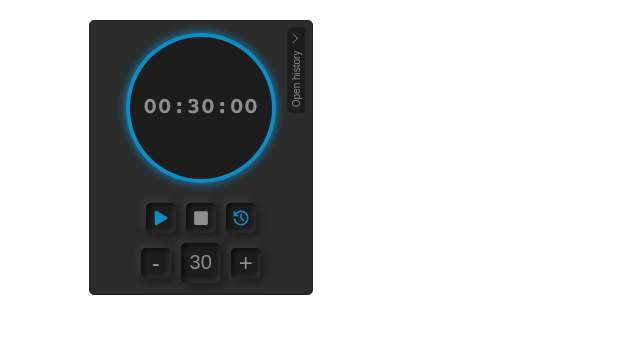
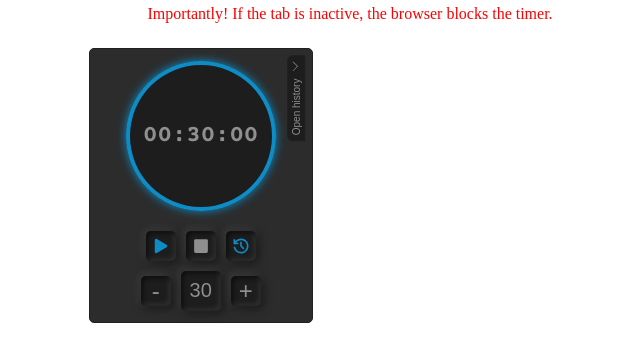
Before and after one commit to ToryOstr/timer-app, a plain HTML site: page index.html in a window 1280 px wide. Shown: the whole page, without its empty margins (290-930 px from the left). Drawn offline with nearby package versions, Linux system fonts and the light colour scheme.

Commit message:
delete worker. add important message

```diff
--- a/index.html
+++ b/index.html
@@ -13,6 +13,7 @@
 </head>
 
 <body>
+  <p class="message">Importantly! If the tab is inactive, the browser blocks the timer.</p>
   <div class="wrapper">
     <div class="timer">
       <button title="click to open history" class="history-control" type="button">Open history
@@ -65,8 +66,7 @@
       <div class="history-body"></div>
     </div>
   </div>
-  <script type="module" src="./scripts/timer-control.js"></script>
-  <!-- <script type="module" src="./scripts/history-control.js"></script> -->
+  <script src="./scripts/timer-control.js"></script>
 </body>
 
 </html>
--- a/scripts/timer-control.js
+++ b/scripts/timer-control.js
@@ -129,6 +129,7 @@ function activeTimer() {
   timerInterval = setInterval(() => {
     startTime -= 1;
     refreshTimerDisplay(startTime);
+    calcProgress();
 
     if (startTime == 0) {
       stopTimer();
--- a/styles/style.css
+++ b/styles/style.css
@@ -13,6 +13,13 @@
 }
 button:hover {
   cursor: pointer;
+}
+.message {
+  width: 100%;
+  margin: 5px 0;
+  text-align: center;
+  color: red;
+  user-select: text;
 }
 .wrapper {
   display: flex;
```
Also changed, not shown: scripts/worker.js (deleted).
